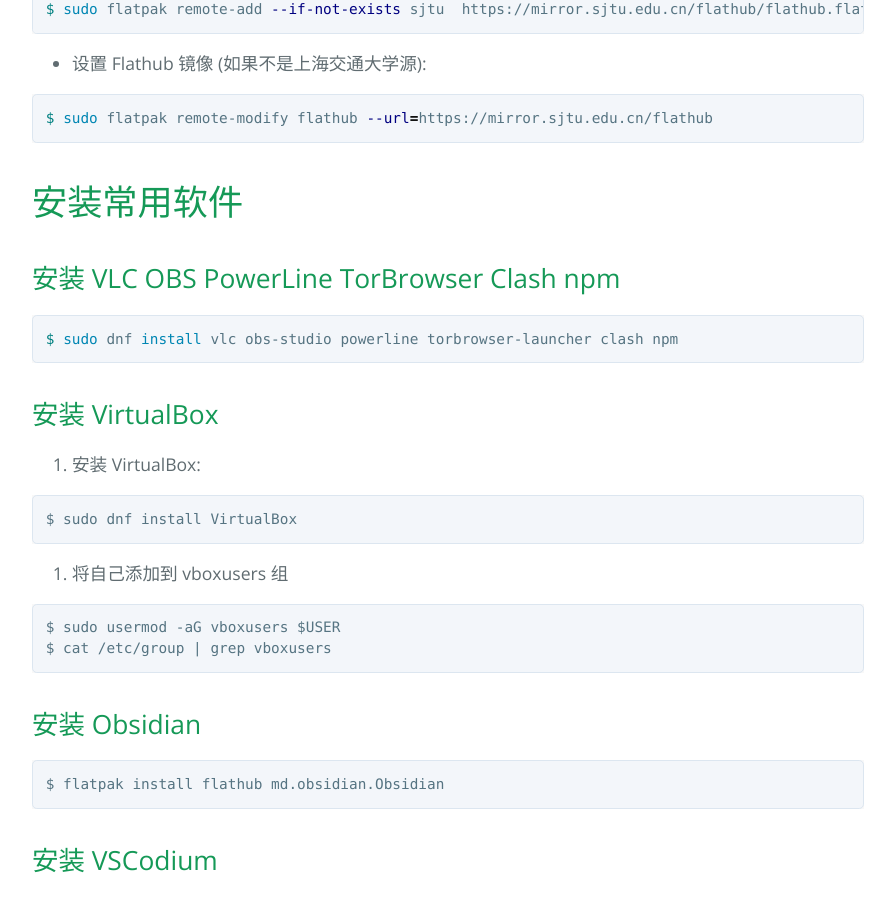
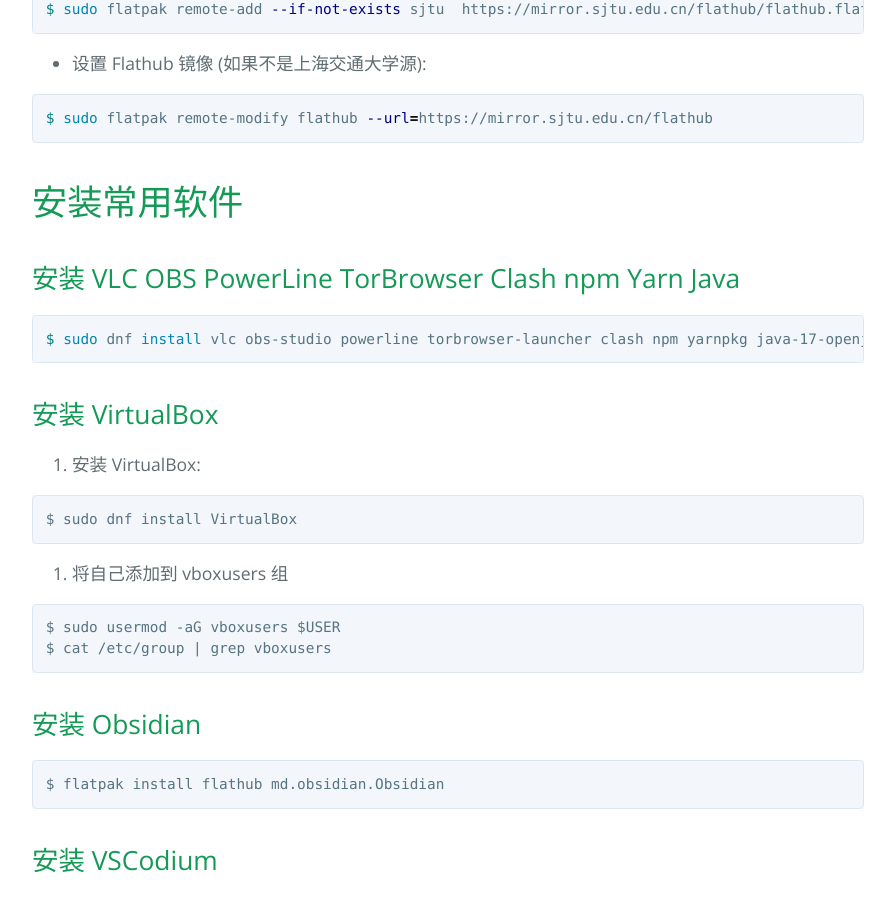
Before and after one commit to Mo-yis/Mo-yis.github.io, a Jekyll site: the page built from article/memo/Fedora36.md, in a window 1280 px wide and 900 px high, scrolled down 1314 px. Shown: the whole window, without its empty margins (192-1087 px from the left). Built offline with Jekyll 4.4.1, drawn with Linux system fonts in a browser that asks for light colours; the repository's description, which GitHub fills in, is left out; some of the changed text lies outside the part shown.

Commit message:
update Fedora36.md

````diff
--- a/article/memo/Fedora36.md
+++ b/article/memo/Fedora36.md
@@ -54,10 +54,10 @@ $ sudo flatpak remote-modify flathub --url=https://mirror.sjtu.edu.cn/flathub
 
 # 安装常用软件
 
-## 安装 VLC OBS PowerLine TorBrowser Clash npm
+## 安装 VLC OBS PowerLine TorBrowser Clash npm Yarn Java
 
 ```bash
-$ sudo dnf install vlc obs-studio powerline torbrowser-launcher clash npm
+$ sudo dnf install vlc obs-studio powerline torbrowser-launcher clash npm yarnpkg java-17-openjdk-devel
 ```
 
 ## 安装 VirtualBox
````
